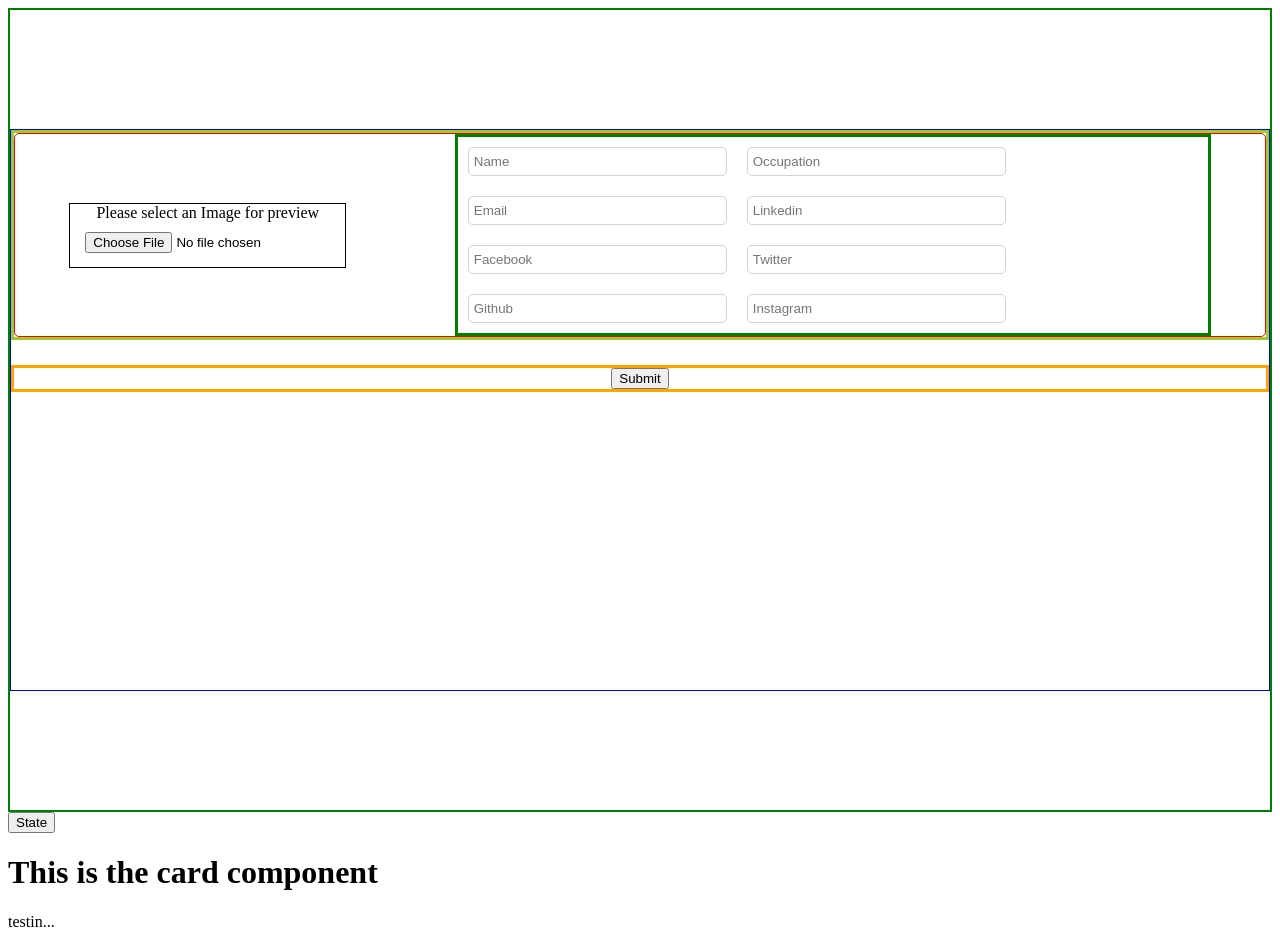
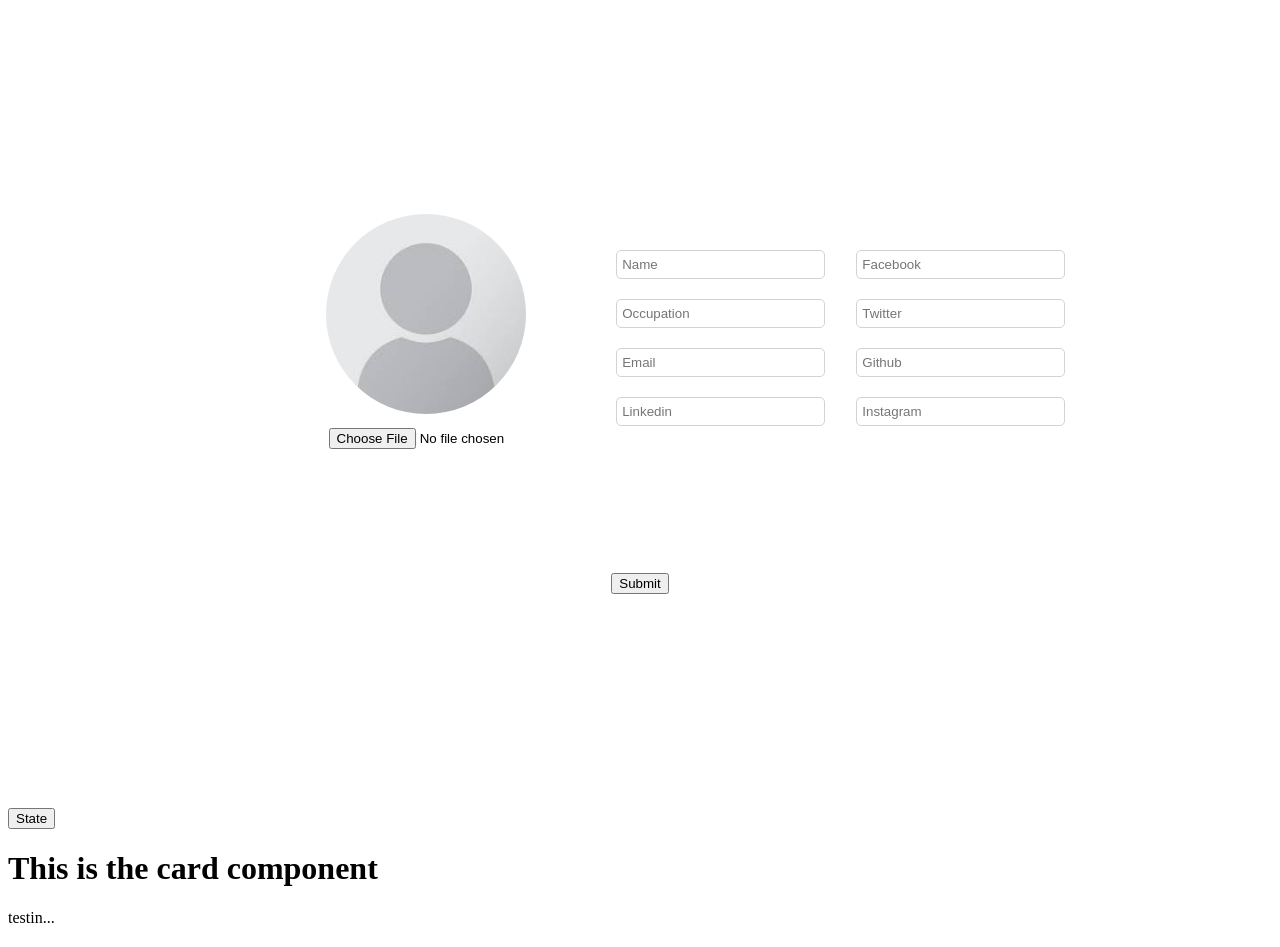
Before and after one commit to ZMcClung88/react-app-boilerplate, a React app: page / in a window 1280 px wide. Built offline with nearby package versions, Linux system fonts and the light colour scheme.

Commit message:
saving changes

```diff
--- a/components/Form.js
+++ b/components/Form.js
@@ -113,7 +113,11 @@ class Form extends Component {
     if (imagePreviewUrl) {
       $imagePreview = <img src={imagePreviewUrl} />;
     } else {
-      $imagePreview = <div className="">Please select an Image for preview</div>;
+      $imagePreview = (
+        <div className="default_profile">
+          <img src="/images/default_profile.jpeg" />
+        </div>
+      );
     }
     return (
       <div className="form_wrapper">
--- a/public/style.css
+++ b/public/style.css
@@ -1,9 +1,14 @@
 .form_wrapper {
-  border: 2px solid green;
+  /* border: 2px solid green; */
   height: 100vh;
   display: flex;
   justify-content: center;
   align-items: center;
+}
+
+.default_profile img {
+  height: 200px;
+  width: 200px;
 }
 
 .form {
@@ -11,7 +16,7 @@
   width: 100%;
   display: flex;
   flex-direction: column;
-  border: 1px solid blue;
+  /* border: 1px solid blue; */
 }
 
 .image-preview {
@@ -21,19 +26,21 @@
 }
 
 .image-preview img {
-  height: 250px;
-  width: 250px;
+  height: 200px;
+  width: 200px;
   border-radius: 50%;
   /* border: 3px solid red; */
 }
 
 .image_select {
-  border: 1px solid black;
+  /* border: 1px solid black; */
+  padding-left: 20%;
+  /* width: 30%; */
 }
 
 input {
   height: 25px;
-  width: 250px;
+  width: 200px;
   margin: 10px;
   padding-left: 5px;
   border-radius: 5px;
@@ -45,15 +52,16 @@ input {
 }
 
 .form_top {
-  border: 3px solid yellowgreen;
+  /* border: 3px solid yellowgreen; */
   display: flex;
   justify-content: center;
   align-items: center;
   margin-bottom: 25px;
+  height: 75%;
 }
 
 .form_bottom {
-  border: 3px solid orange;
+  /* border: 3px solid orange; */
   display: flex;
   justify-content: center;
   align-items: center;
@@ -61,15 +69,16 @@ input {
 
 .personal_info_links {
   display: flex;
-  flex-direction: column;
-  border: 3px solid green;
-  width: 60%;
+  flex-direction: row;
+  padding-right: 10%;
+  /* border: 3px solid green; */
+  width: 40%;
 }
 
 .form_submit {
-  width: 100%;
-  /* height: 5%; */
-  border: 1px solid red;
+  width: 95%;
+  height: 100%;
+  /* border: 1px solid red; */
   border-radius: 5px;
   display: flex;
   justify-content: space-around;
```
